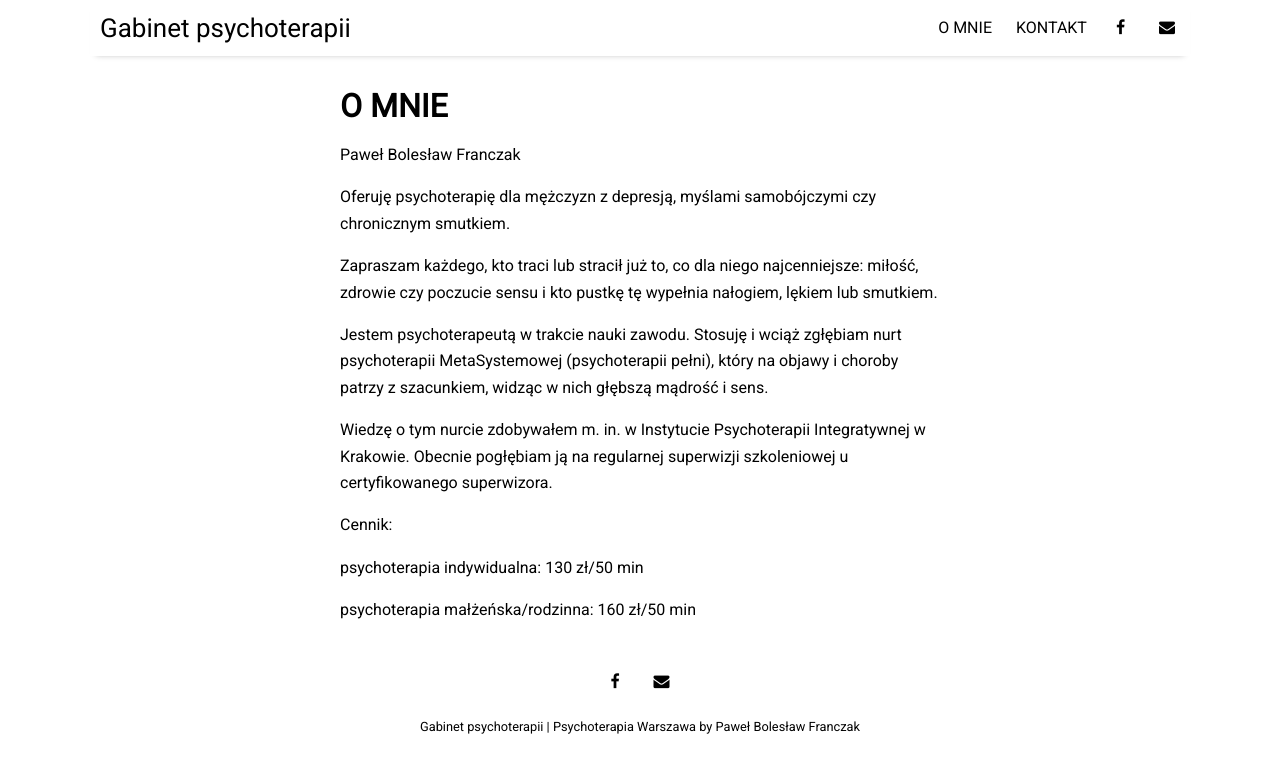
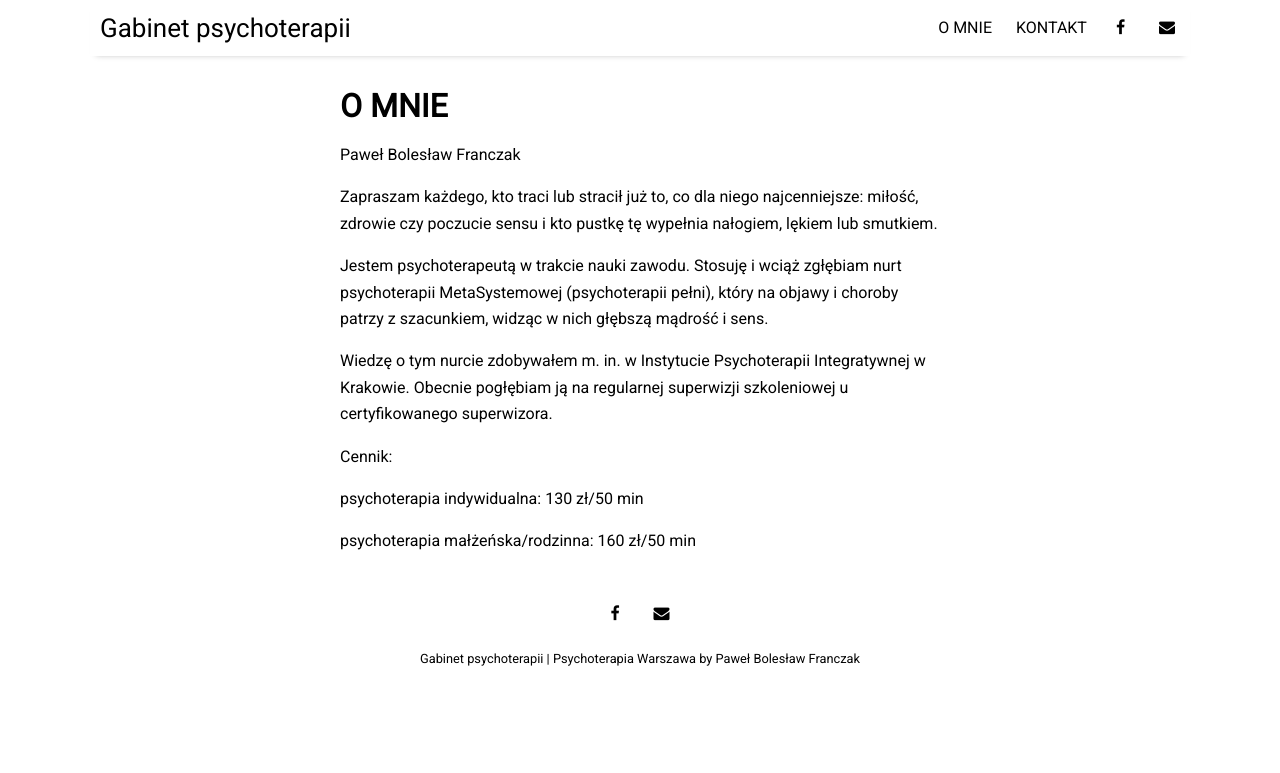
Before and after one commit to kmmolska/kmmolska.github.io, a Jekyll site: the page built from pages/about.md, in a window 1280 px wide. Shown: the top 773 px of the page. Built offline with Jekyll 4.4.1, drawn with Linux system fonts in a browser that asks for light colours; nearby versions of some CDN libraries.

Commit message:
Update about.md

```diff
--- a/pages/about.md
+++ b/pages/about.md
@@ -5,8 +5,6 @@ title: O MNIE
 
 
 Paweł Bolesław Franczak
-
-Oferuję psychoterapię dla mężczyzn z depresją, myślami samobójczymi czy chronicznym smutkiem.
 
 Zapraszam każdego, kto traci lub stracił już to, co dla niego najcenniejsze: miłość, zdrowie czy poczucie sensu i kto pustkę tę wypełnia nałogiem, lękiem lub smutkiem.
 
```
